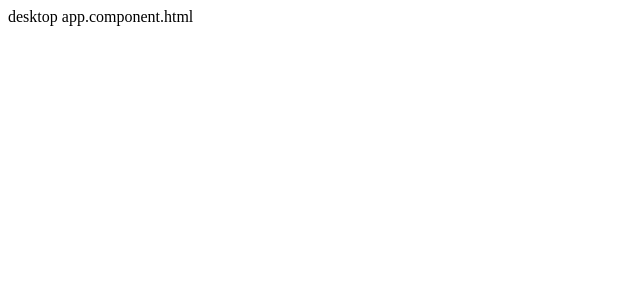
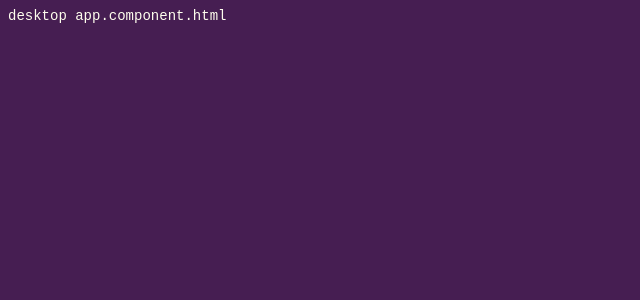
Before and after one commit to dgrbrady/portfolio, an Angular app: page / in a window 1280 px wide. Shown: the top 300 px of the page, without its empty margins (0-640 px from the left). Built offline with nearby package versions, Linux system fonts and the light colour scheme.

Commit message:
basic color scheme

```diff
--- a/apps/desktop/src/styles.scss
+++ b/apps/desktop/src/styles.scss
@@ -1 +1,17 @@
+@import './theme.scss';
 /* You can add global styles to this file, and also import other style files */
+
+:root {
+  @each $key, $value in $colors {
+    --#{$key}: #{$value};
+  }
+  --font-family: 'Courier New', Courier, monospace;
+  --font-size: 14px;
+}
+
+body {
+  background-color: var(--background);
+  color: var(--foreground);
+  font-family: var(--font-family);
+  font-size: var(--font-size);
+}
--- /dev/null
+++ b/apps/desktop/src/theme.scss
@@ -0,0 +1,8 @@
+$colors: (
+  'background': #461e52,
+  'foreground': #fffeee,
+  'danger': #dd517f,
+  'warn': #e68e36,
+  'primary': #556dc8,
+  'accent': #7998ee,
+);
```
Also changed, not shown: 1 other file (tests, documents, lock files or other folders).
